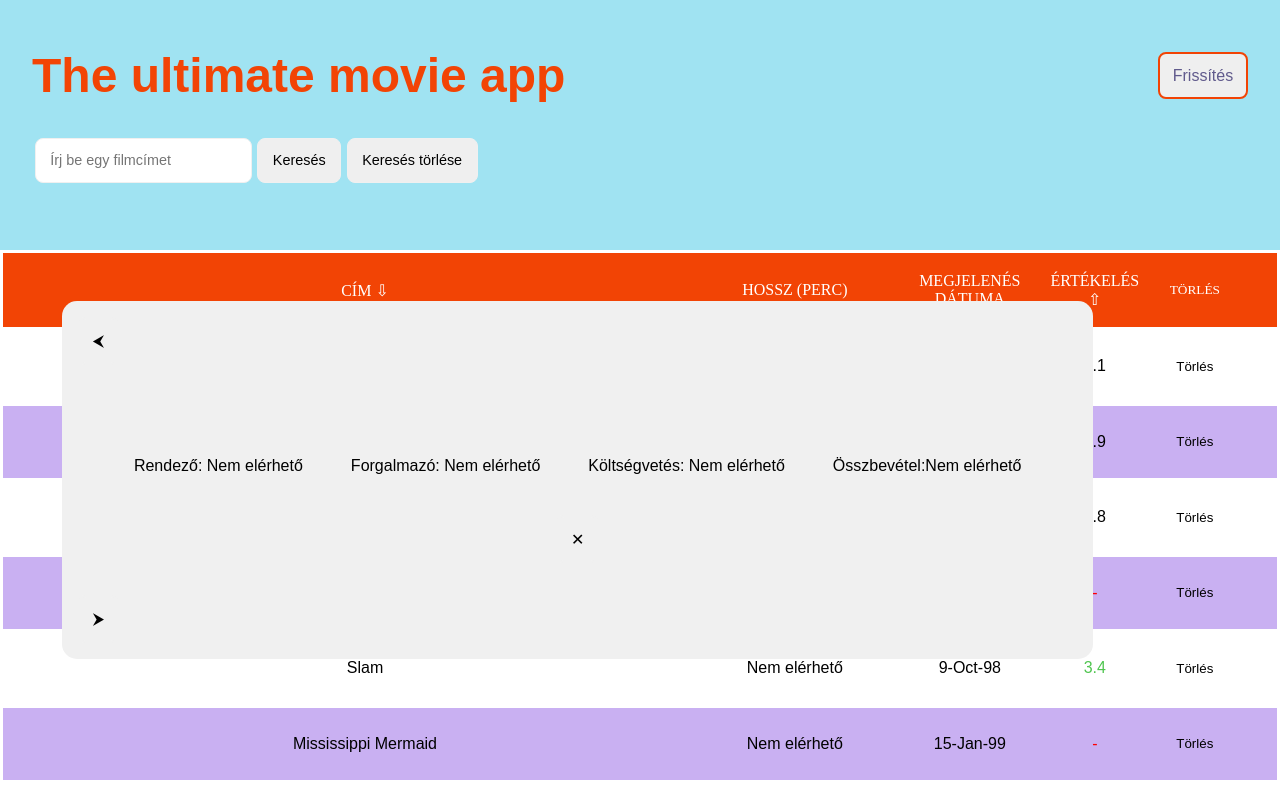
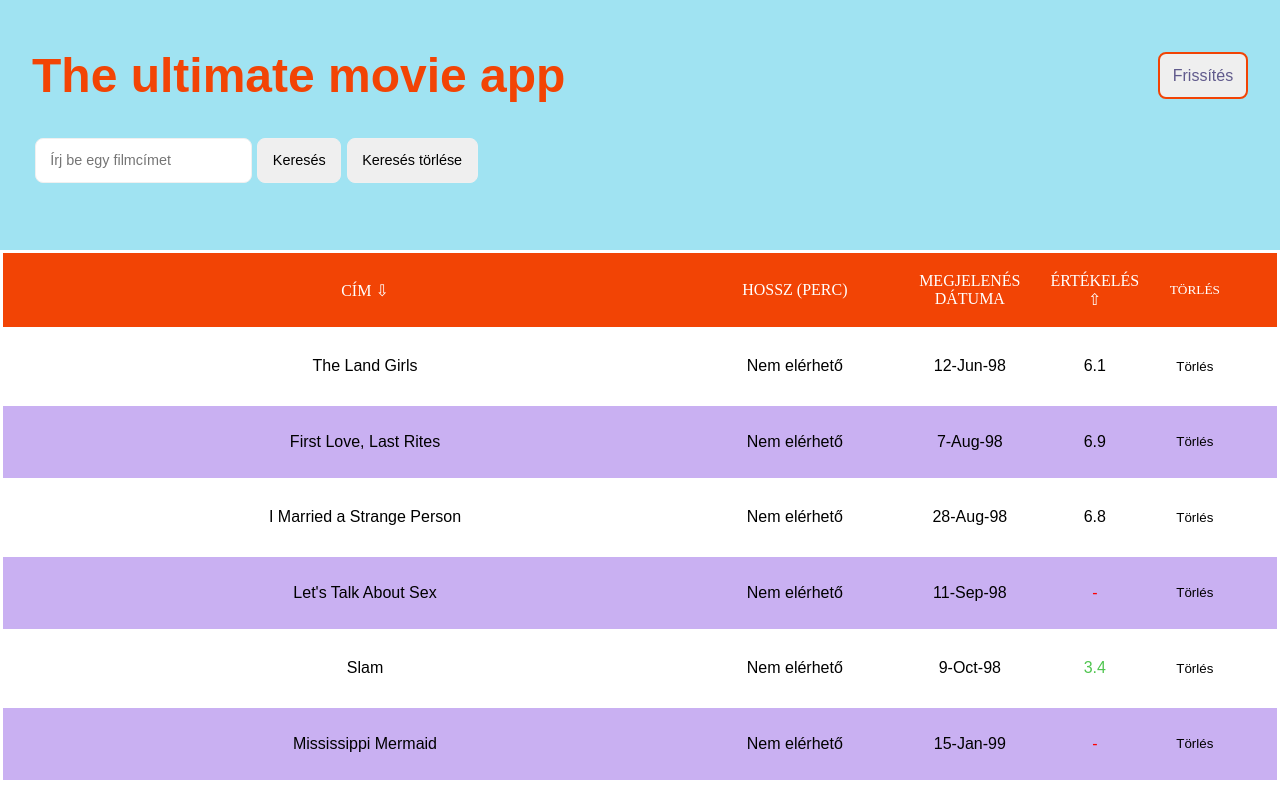
Before and after one commit to agnesnora/my-movie-app, a React (Create React App) app: page / in a window 1280 px wide. Shown: the top 800 px of the page. Built offline with nearby package versions, Linux system fonts and the light colour scheme; a web font is replaced by a local one.

Commit message:
styling modal

```diff
--- a/src/App.css
+++ b/src/App.css
@@ -119,12 +119,17 @@ body {
   bottom: -150px;
   left: 6%;
 }
+
+.modal--header {
+  display: flex;
+  justify-content: space-between;
+}
 .modal--details--container {
   text-align: center;
-  padding: 2em;
+  padding: 0.5em;
 }
 
-.modal--details--container > h2 {
+.modal--header > h2 {
   color: #605a8c;
   text-transform: uppercase;
 }
@@ -135,11 +140,12 @@ body {
 }
 
 .modal--details--wrapper {
-  display: flex;
+  display: grid;
+  grid-template-columns: auto 200px;
 }
 
 .modal--details--wrapper > p {
-  padding: 1.5em;
+  padding: 0.3em;
 }
 
 .modal--wrapper {
@@ -153,16 +159,19 @@ body {
   display: -webkit-box;
 }
 
-.modal--container > button,
+.modal--header > button,
 .modal--details--container > button {
   font-family: "Francois One", sans-serif;
   font-size: 1em;
-  background-color: transparent;
-  border: 2px solid #f0f0f0;
+  background-color: #fff;
+  border: #fff;
   border-radius: 8px;
-  padding: 0.8em;
+  padding: 0.8em 1.2em;
+  margin: 0 0.5em;
   font-weight: 500;
   cursor: pointer;
+  color: #605a8c;
+  font-weight: 800;
 }
 
 .form--input,
@@ -184,3 +193,8 @@ body {
   color: #f24405;
   font-weight: 500;
 }
+
+.modal--container button:hover {
+  background-color: #fff;
+  color: #f24405;
+}
--- a/src/App.js
+++ b/src/App.js
@@ -9,7 +9,7 @@ function App() {
   const [moviesArray, setMoviesArray] = useState(movies);
   const [selectedMovie, setSelectedMovie] = useState("");
   const [searchValue, setSearchValue] = useState("");
-  const [modalState, setModalState] = useState(true);
+  const [modalState, setModalState] = useState(false);
 
   useEffect(() => {
     console.log("searchValue: ", searchValue);
@@ -55,8 +55,20 @@ function App() {
   function handleHeaderRatingClick() {
     setMoviesArray(sortByTitle(moviesArray, "IMDB_Rating", "descending"));
   }
-  function deleteLine() {
-    console.log("deleteline");
+  function deleteLine(e) {
+    setModalState(false);
+    if (e.target.dataset.delete) {
+      setSelectedMovie(selectMovieLine(e.target.dataset.delete));
+      console.log("selectedMovie in deleteLine", selectedMovie);
+      function match(movie) {
+        if (movie.Id == selectedMovie.Id) {
+          return movie;
+        }
+      }
+
+      let indexOfMovie = moviesArray.findIndex(match) + 1;
+      console.log("index", indexOfMovie);
+    }
   }
 
   function refresh() {
@@ -74,7 +86,9 @@ function App() {
 
       if (
         film.Title &&
-        film.Title.toString().toLowerCase().includes(searchValue)
+        film.Title.toString()
+          .toLowerCase()
+          .includes(searchValue.toLocaleLowerCase())
       ) {
         return film;
       }
@@ -93,6 +107,13 @@ function App() {
   }
   function closeModal() {
     setModalState(false);
+  }
+
+  function stepForward() {
+    console.log("step forward");
+  }
+  function stepBackward() {
+    console.log("step backward");
   }
 
   const tableStyle = {
@@ -141,6 +162,8 @@ function App() {
           gross={selectedMovie.Worldwide_Gross}
           isModalOn={modalState}
           handleModalClose={closeModal}
+          handleBackward={stepBackward}
+          handleForward={stepForward}
         />
       </div>
       <Table
--- a/src/components/Modal.js
+++ b/src/components/Modal.js
@@ -7,9 +7,25 @@ export default function Modal(props) {
       className="modal--container"
       style={props.isModalOn ? { display: "block" } : { display: "none" }}
     >
-      <button className="btn--prev">&#x2B9C;</button>
       <div className="modal--details--container">
-        <h2>{props.title}</h2>
+        <div className="modal--header">
+          <button
+            className="btn--prev"
+            data-backward={props.id}
+            onClick={props.handleBackward}
+          >
+            &#x2B9C;
+          </button>
+          <h2>{props.title}</h2>
+          <button
+            className="btn--next"
+            data-forward={props.id}
+            onClick={props.handleForward}
+          >
+            &#x2B9E;
+          </button>
+        </div>
+
         <div className="modal--details--wrapper">
           <p>Rendező: {props.director ? props.director : "Nem elérhető"}</p>
           <p>
@@ -34,7 +50,6 @@ export default function Modal(props) {
           &#x2715;{" "}
         </button>
       </div>
-      <button className="btn--next">&#x2B9E;</button>
     </div>
   );
 }
--- a/src/components/Table.js
+++ b/src/components/Table.js
@@ -33,7 +33,11 @@ export default function Table(props) {
       >
         {props.rating ? props.rating : " -"}
       </p>
-      <button onClick={props.handleLineDelete} style={props.style}>
+      <button
+        data-delete={props.id}
+        onClick={props.handleLineDelete}
+        style={props.style}
+      >
         Törlés
       </button>
     </div>
```
